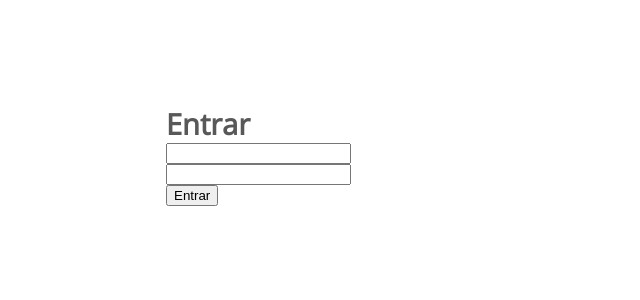
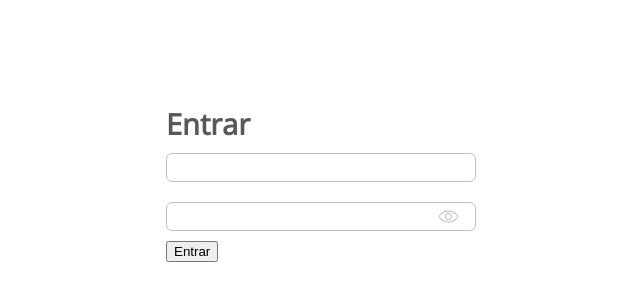
Before and after one commit to isaquemacedo/praxio, an Angular app: page /login in a window 1280 px wide. Shown: the part 110-410 px from the top of the page, without its empty margins (319-959 px from the left). Built offline with nearby package versions, Linux system fonts and the light colour scheme.

Commit message:
Configure controll show and hide password

```diff
--- a/src/app/login/login/login.component.html
+++ b/src/app/login/login/login.component.html
@@ -4,7 +4,7 @@
 
     <div class="login">
       <div class="group">
-        <input type="text" name="email" formControlName="email">
+        <input class="group-input" type="text" name="email" formControlName="email">
 
         <div [hidden]="email.errors && !sendForm" class="errors">
           <div class="error" [hidden]="!email.errors?.required">Digite seu e-mail</div>
@@ -12,7 +12,8 @@
         </div>
       </div>
       <div class="group">
-        <input type="text" name="password" formControlName="password">
+        <input class="group-input" type="password" name="password" formControlName="password" #psw>
+        <div class="eye" (click)="showHideEyes()"></div>
 
         <div [hidden]="password.errors && !sendForm" class="errors">
           <div class="error" [hidden]="!password.errors?.required">Digite sua senha</div>
--- a/src/app/login/login/login.component.scss
+++ b/src/app/login/login/login.component.scss
@@ -15,5 +15,47 @@
             font-size: 29px;
             margin: 0;
         }
+
+        .login {
+            .group {
+                display: block;
+                padding: 10px 0;
+                width: 100%;
+                position: relative;
+
+                .group-input {
+                    width: 100%;
+                    padding: 6px;
+                    border: 1px solid #C2C2C2;
+                    border-radius: 6px;
+                    box-sizing: border-box;
+                }
+
+                .eye {
+                    position: absolute;
+                    top: -83px;
+                    right: -80px;
+                    margin: 100px;
+                    width: 13px;
+                    height: 13px;
+                    border: solid 1px #C2C2C2;
+                    border-radius:  75% 15%;
+                    transform: rotate(45deg);
+                    cursor: pointer;
+
+                    &:before {
+                        content: '';
+                        display: block;
+                        position: absolute;
+                        width: 5px;
+                        height: 5px;
+                        border: solid 1px #C2C2C2;
+                        border-radius: 50%;
+                        left: 3px;
+                        top: 3px;
+                    }
+                }
+            }
+        }
     }
 }
--- a/src/app/login/login/login.component.ts
+++ b/src/app/login/login/login.component.ts
@@ -1,4 +1,4 @@
-import { Component, OnInit } from '@angular/core';
+import { Component, OnInit, ElementRef, ViewChild } from '@angular/core';
 import { LoginModel } from './login.model';
 import { FormGroup } from '@angular/forms';
 
@@ -13,6 +13,9 @@ export class LoginComponent implements OnInit {
   loginModel: LoginModel = new LoginModel()
   sendForm: boolean = false
 
+  @ViewChild("psw", {static: true}) psw: ElementRef;
+  private isPsw: boolean = true
+
   constructor() {
     this.group = this.loginModel.group()
   }
@@ -26,4 +29,10 @@ export class LoginComponent implements OnInit {
   login() {
     this.sendForm = true
   }
+
+  showHideEyes() {
+    if (this.isPsw) this.psw.nativeElement.setAttribute('type', 'text')
+    else this.psw.nativeElement.setAttribute('type', 'password')
+    this.isPsw = !this.isPsw
+  }
 }
--- a/src/app/login/validators/email.validator.ts
+++ b/src/app/login/validators/email.validator.ts
@@ -1,4 +1,4 @@
-import { ValidatorFn, AbstractControl, FormControl } from '@angular/forms';
+import { FormControl } from '@angular/forms';
 
 export class EmailValidator {
     public static emailValidator(email: FormControl): {[key: string]: any} {
```
